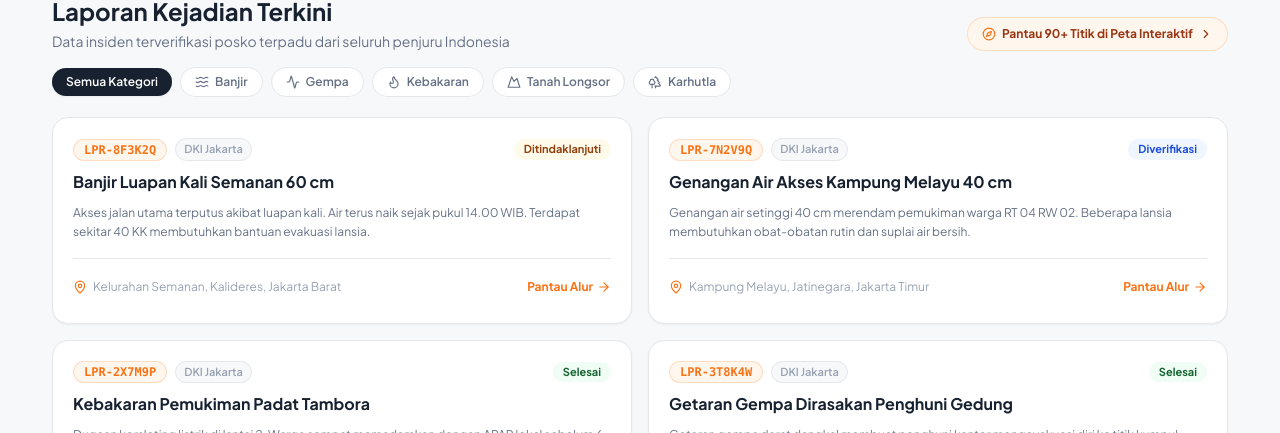
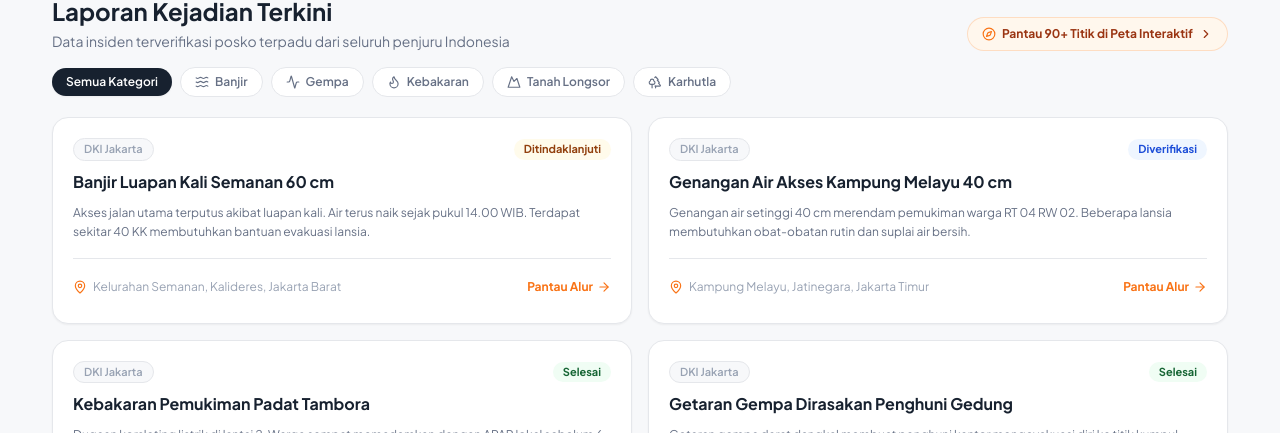
Before and after one commit to Xoltvez/SigapBumi, a Next.js app: page / in a window 1280 px wide. Shown: the part 1356-1789 px from the top of the page. Built offline with nearby package versions, Linux system fonts and the light colour scheme; no server answers.

Commit message:
style(home): hapus badge kode pelacakan pada kartu laporan terkini

```diff
--- a/src/app/page.tsx
+++ b/src/app/page.tsx
@@ -591,10 +591,7 @@ export default function HomePage() {
               <div className="space-y-2.5">
                 <div className="flex items-center justify-between gap-2 flex-wrap">
                   <div className="flex items-center gap-2">
-                    <span className="font-mono text-xs font-extrabold text-primary px-2.5 py-0.5 rounded-md bg-primary-soft border border-primary/20">
-                      {report.tracking_code}
-                    </span>
-                    <span className="text-[11px] font-semibold px-2 py-0.5 rounded-md bg-bg text-ink-muted border border-line">
+                    <span className="text-[11px] font-semibold px-2.5 py-0.5 rounded-md bg-bg text-ink-muted border border-line">
                       {report.province}
                     </span>
                   </div>
```
